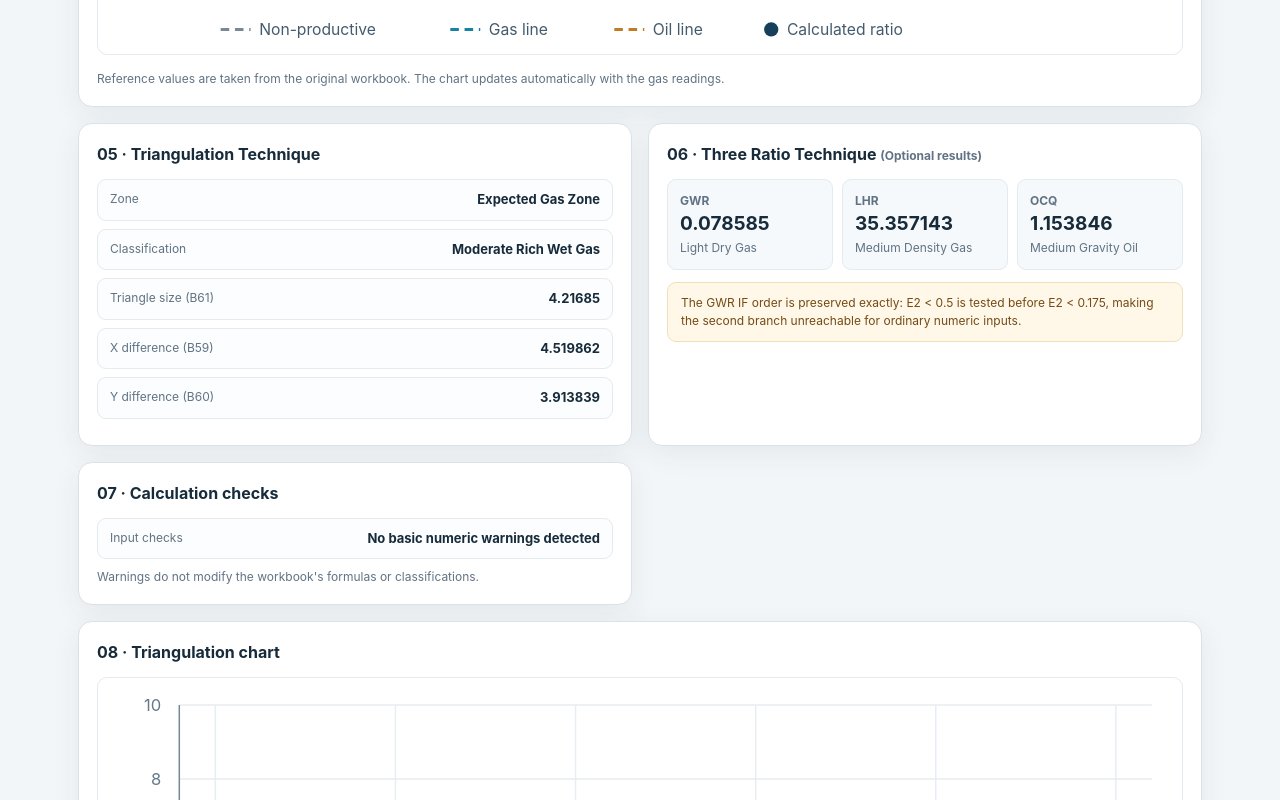
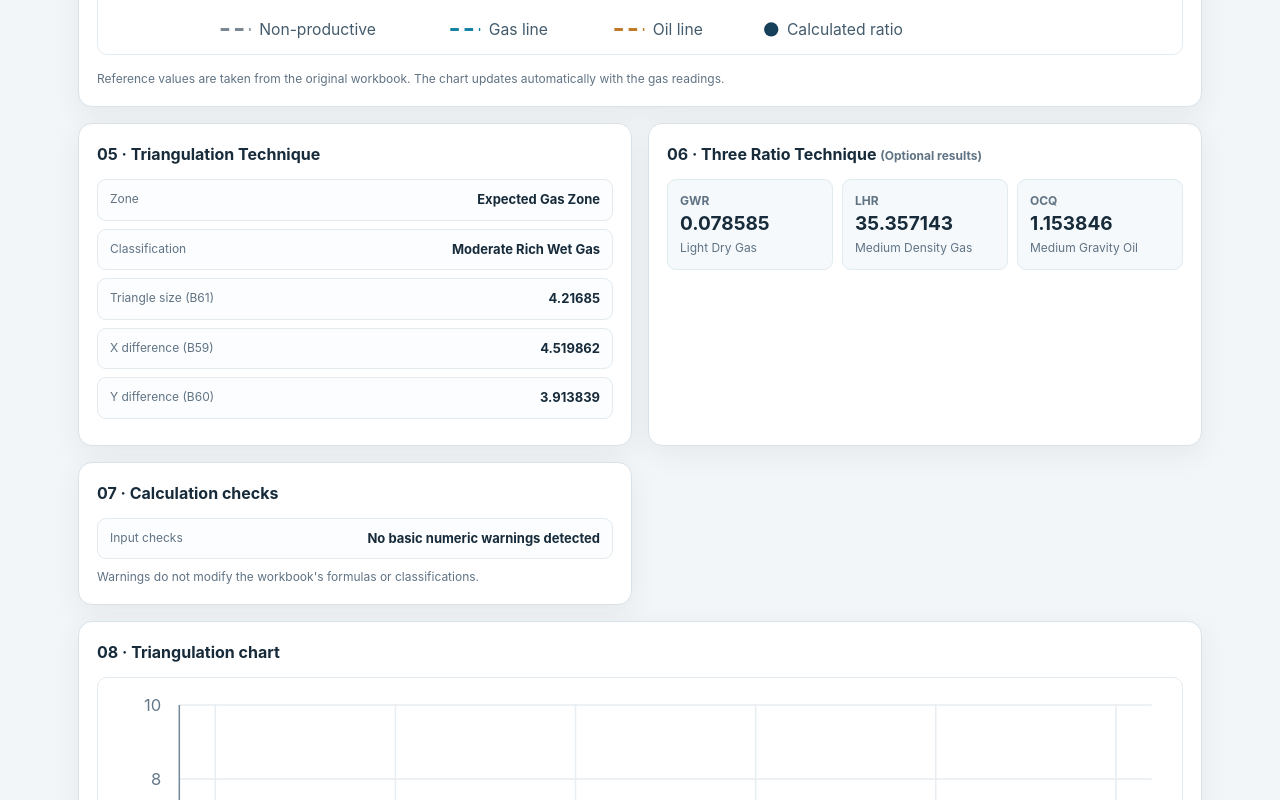
Before and after one commit to muhamedelashry270-max/mud-logging-analysis1, a Next.js app in the folder mud-logging-production-configured/mud-logging-production/: page / in a window 1280 px wide. Shown: the part 1640-2440 px from the top of the page. Built offline with nearby package versions, Linux system fonts and the light colour scheme.

Commit message:
Update calculator.tsx

```diff
--- a/mud-logging-production-configured/mud-logging-production/components/calculator.tsx
+++ b/mud-logging-production-configured/mud-logging-production/components/calculator.tsx
@@ -152,7 +152,7 @@ export default function Calculator() {
         <section className="card"><h3>05 · Triangulation Technique</h3>
           <Result label="Zone" value={result.triangulation.zone}/><Result label="Classification" value={result.triangulation.classification}/><Result label="Triangle size (B61)" value={show(result.triangulation.triangleSize)}/><Result label="X difference (B59)" value={show(result.triangulation.xDifference)}/><Result label="Y difference (B60)" value={show(result.triangulation.yDifference)}/>
         </section>
-        <section className="card"><h3>06 · Three Ratio Technique <span className="hint">(Optional results)</span></h3><div className="ratios">{ratios.map(([name,v])=><div className="ratio" key={name}><b>{name}</b><strong>{show(v.value)}</strong><small>{v.classification}</small></div>)}</div><div className="notice" style={{marginTop:12}}>The GWR IF order is preserved exactly: E2 &lt; 0.5 is tested before E2 &lt; 0.175, making the second branch unreachable for ordinary numeric inputs.</div></section>
+        <section className="card"><h3>06 · Three Ratio Technique <span className="hint">(Optional results)</span></h3><div className="ratios">{ratios.map(([name,v])=><div className="ratio" key={name}><b>{name}</b><strong>{show(v.value)}</strong><small>{v.classification}</small></div>)}</div></section>
         <section className="card"><h3>07 · Calculation checks</h3>{diagnostics.length?diagnostics.map((d,i)=><Result key={i} label="Check" value={d}/>):<Result label="Input checks" value="No basic numeric warnings detected"/>}<div className="status">Warnings do not modify the workbook&apos;s formulas or classifications.</div></section>
         <section className="card wide"><h3>08 · Triangulation chart</h3><Plot lines={[result.triangulation.line1,result.triangulation.line2,result.triangulation.line3]} points={result.triangulation.intersections}/><div className="status">Chart plots the workbook&apos;s construction lines and recalculated intersections.</div></section>
         <section className="card wide"><h3>09 · Final user interpretation / conclusion</h3><p className="hint">The three method results remain independent. Enter the final geological / mud logging conclusion here.</p><div className="field"><label htmlFor="conclusion">Final conclusion</label><textarea id="conclusion" value={meta.conclusion} onChange={e=>setMeta(old=>({...old,conclusion:e.target.value}))} placeholder="Enter the final interpretation…"/></div></section>
```
